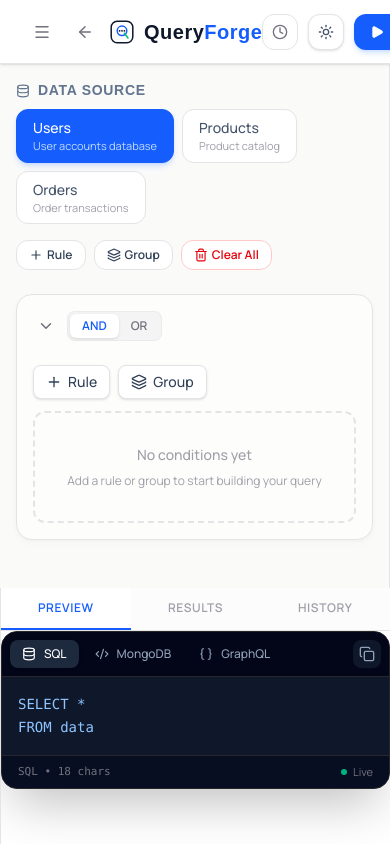
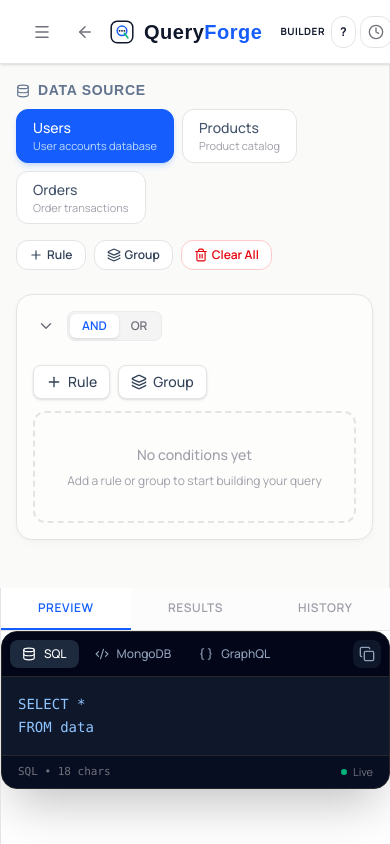
Before and after one commit to AgboolaAgbeniga/query-forge, a Next.js app: page /builder in a window 390 px wide. Shown: the top 844 px of the page. Built offline with nearby package versions, Linux system fonts and the light colour scheme; a web font is replaced by a local one.

Commit message:
style: unhide navbar buttons on mobile and optimize layout

```diff
--- a/src/app/builder/page.tsx
+++ b/src/app/builder/page.tsx
@@ -127,7 +127,7 @@
               <ArrowLeft size={18} className="text-zinc-500 dark:text-zinc-400 group-hover:text-slate-900 dark:group-hover:text-white" />
             </div>
             <SVGLogo size={24} />
-            <span className="hidden sm:inline-block badge-sm badge-blue text-[10px] uppercase font-bold tracking-wider px-2 py-0.5 rounded-full ml-1">
+            <span className="badge-sm badge-blue text-[10px] uppercase font-bold tracking-wider px-1.5 sm:px-2 py-0.5 rounded-full ml-1">
               Builder
             </span>
           </Link>
@@ -150,26 +150,30 @@
         </div>
 
         {/* Toolbar Header Buttons */}
-        <div className="flex items-center gap-2.5">
+        <div className="flex items-center gap-1 sm:gap-2.5">
           <Link
             href="/docs"
-            className="hidden sm:inline-flex px-3 h-9 items-center justify-center text-xs font-bold text-zinc-550 dark:text-zinc-300 hover:text-blue-600 dark:hover:text-blue-400 border border-zinc-200 dark:border-zinc-700 bg-white dark:bg-zinc-800 rounded-xl transition-all uppercase tracking-wider font-sans"
+            className="inline-flex px-2 sm:px-3 h-8 sm:h-9 items-center justify-center text-xs font-bold text-zinc-550 dark:text-zinc-300 hover:text-blue-600 dark:hover:text-blue-400 border border-zinc-200 dark:border-zinc-700 bg-white dark:bg-zinc-800 rounded-xl transition-all uppercase tracking-wider font-sans"
             id="builder-header-docs-link"
           >
-            Docs
+            <span className="hidden sm:inline">Docs</span>
+            <span className="sm:hidden">?</span>
           </Link>
           <button
             onClick={() => setActiveRightTab('history')}
-            className="w-9 h-9 flex sm:hidden md:flex items-center justify-center rounded-xl border border-zinc-200 dark:border-zinc-700 bg-white dark:bg-zinc-800 text-zinc-500 dark:text-zinc-400 hover:bg-zinc-50 dark:hover:bg-zinc-700/50 hover:text-slate-800 dark:hover:text-white transition-all hover:scale-105 active:scale-95"
+            className="w-8 h-8 sm:w-9 sm:h-9 flex items-center justify-center rounded-xl border border-zinc-200 dark:border-zinc-700 bg-white dark:bg-zinc-800 text-zinc-500 dark:text-zinc-400 hover:bg-zinc-50 dark:hover:bg-zinc-700/50 hover:text-slate-800 dark:hover:text-white transition-all hover:scale-105 active:scale-95"
             title="Query History (H)"
           >
             <Clock size={16} />
           </button>
-          <ThemeToggle />
+
+          <div className="scale-90 sm:scale-100 origin-center">
+            <ThemeToggle />
+          </div>
 
           <button
             onClick={() => setShowShortcuts(true)}
-            className="hidden sm:flex w-9 h-9 items-center justify-center rounded-xl border border-zinc-200 dark:border-zinc-700 bg-white dark:bg-zinc-800 text-zinc-500 dark:text-zinc-400 hover:bg-zinc-50 dark:hover:bg-zinc-700/50 hover:text-slate-800 dark:hover:text-white transition-all hover:scale-105 active:scale-95"
+            className="w-8 h-8 sm:w-9 sm:h-9 flex items-center justify-center rounded-xl border border-zinc-200 dark:border-zinc-700 bg-white dark:bg-zinc-800 text-zinc-500 dark:text-zinc-400 hover:bg-zinc-50 dark:hover:bg-zinc-700/50 hover:text-slate-800 dark:hover:text-white transition-all hover:scale-105 active:scale-95"
             title="Keyboard Shortcuts"
           >
             <Keyboard size={16} />
@@ -177,10 +181,10 @@
 
           <button
             onClick={handleExecute}
-            className="px-4 h-9 inline-flex items-center gap-1.5 rounded-xl bg-blue-600 hover:bg-blue-700 text-white text-sm font-semibold shadow-md shadow-blue-500/20 hover:scale-[1.02] active:scale-[0.98] transition-all"
+            className="px-2.5 sm:px-4 h-8 sm:h-9 inline-flex items-center gap-1 sm:gap-1.5 rounded-xl bg-blue-600 hover:bg-blue-700 text-white text-xs sm:text-sm font-semibold shadow-md shadow-blue-500/20 hover:scale-[1.02] active:scale-[0.98] transition-all"
           >
             <Play size={14} fill="currentColor" />
-            Execute
+            <span className="hidden sm:inline">Execute</span>
           </button>
         </div>
       </header>
```
